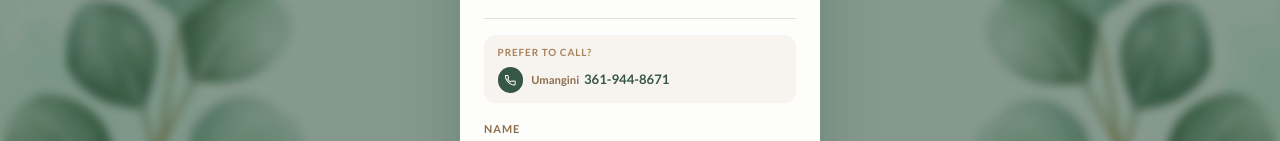
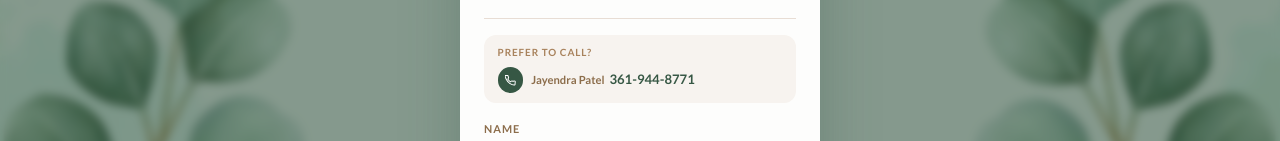
Before and after one commit to rajpatel923/babyshower, a Next.js app: page / in a window 1280 px wide. Both pictures are taken after a click on the button "RSVP". Shown: the part 204-345 px from the top of the page. Built offline with nearby package versions, Linux system fonts and the light colour scheme; a web font is replaced by a local one.

Commit message:
Update contact information in RSVP modal for consistency

```diff
--- a/src/components/RSVPModal.tsx
+++ b/src/components/RSVPModal.tsx
@@ -216,8 +216,8 @@ export default function RSVPModal({ onClose }: Props) {
                             </svg>
                         </span>
                         <span>
-                            <span style={{ color: '#8c6d4b', fontSize: '0.7rem', marginRight: '0.3rem' }}>Umangini</span>
-                            361-944-8671
+                            <span style={{ color: '#8c6d4b', fontSize: '0.7rem', marginRight: '0.3rem' }}>Jayendra Patel</span>
+                            361-944-8771
                         </span>
                     </a>
                 </div>
@@ -275,7 +275,7 @@ export default function RSVPModal({ onClose }: Props) {
                             lineHeight: 1.5,
                         }}>
                             We already have your response on file.
-                            <br />Need to make a change? Call or text Umangini.
+                            <br />Need to make a change? Call or text Jayendra Patel.
                         </p>
                         <a
                             href="tel:+13619448671"
@@ -298,7 +298,7 @@ export default function RSVPModal({ onClose }: Props) {
                             <svg width="11" height="11" viewBox="0 0 24 24" fill="none" stroke="#365744" strokeWidth="2.2" strokeLinecap="round" strokeLinejoin="round">
                                 <path d="M22 16.92v3a2 2 0 01-2.18 2 19.79 19.79 0 01-8.63-3.07A19.5 19.5 0 013.07 9.81a19.79 19.79 0 01-3.07-8.68A2 2 0 012 .91h3a2 2 0 012 1.72c.127.96.361 1.903.7 2.81a2 2 0 01-.45 2.11L6.09 8.91a16 16 0 006 6l1.27-1.27a2 2 0 012.11-.45c.907.339 1.85.573 2.81.7A2 2 0 0122 16.92z"/>
                             </svg>
-                            361-944-8671
+                            361-944-8771
                         </a>
                         <br />
                         <button
```
